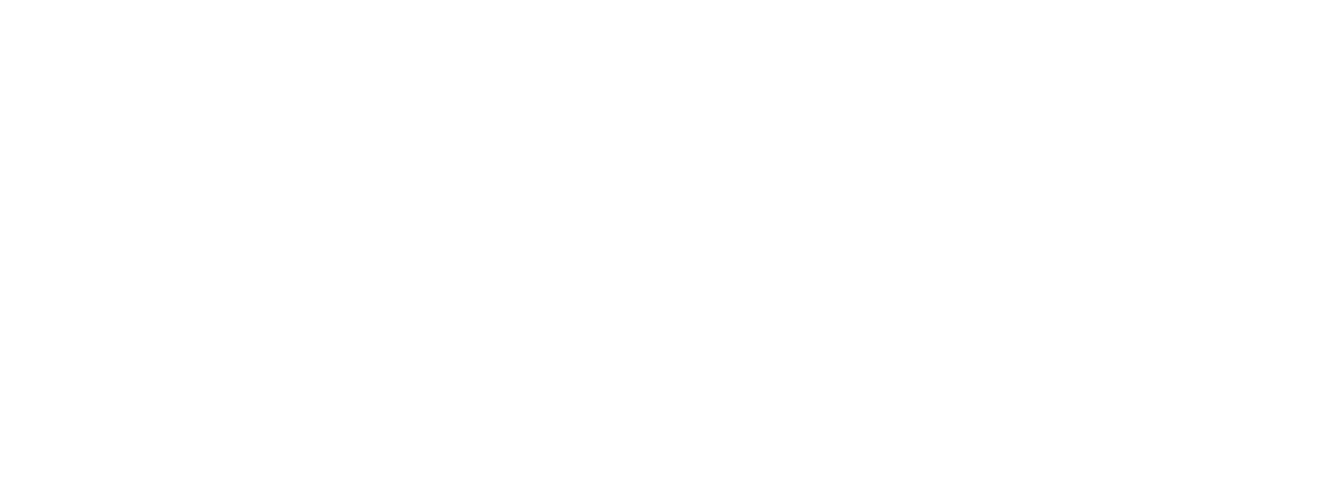
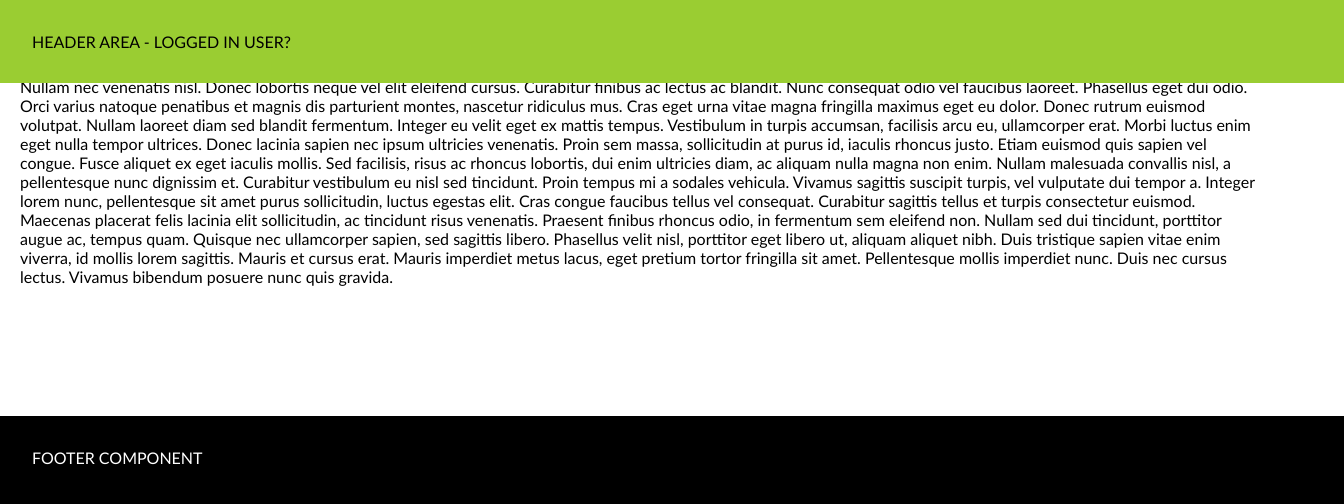
Before and after one commit to tomgron/clm, a React (Create React App) app in the folder webapp/: page / in a window 1280 px wide. Shown: the top 504 px of the page, 1344 px wide, since content can reach past the window. Built offline with nearby package versions, Linux system fonts and the light colour scheme; the HTML template or start-up script is replaced by a standard one.

Commit message:
Added some pages and router

```diff
--- a/webapp/package.json
+++ b/webapp/package.json
@@ -7,8 +7,13 @@
     "@types/node": "10.12.7",
     "@types/react": "16.7.6",
     "@types/react-dom": "16.0.9",
+    "@types/react-router-dom": "^4.3.1",
+    "mobx": "^5.6.0",
+    "mobx-react": "^5.3.6",
+    "node-sass": "^4.10.0",
     "react": "^16.6.3",
     "react-dom": "^16.6.3",
+    "react-router-dom": "^4.3.1",
     "react-scripts": "2.1.1",
     "typescript": "3.1.6"
   },
--- a/webapp/src/App.tsx
+++ b/webapp/src/App.tsx
@@ -1,10 +1,28 @@
-import React, { Component } from 'react';
+import React, { Component, Children } from 'react';
+import { BrowserRouter as Router, Route, Link } from "react-router-dom";
+import {Provider} from 'mobx-react'
+import {allStores} from './store'
+import Main from './pages/Main'
+import Header from './components/Header'
+import Login from './pages/Login'
+import Footer from './components/Footer'
+import './styles/app.scss'
 
 export default class App extends Component {
   render() {
     return (
-      <div>
-      </div>
+      <Provider allStores={allStores}>
+        <Router>
+          <div>
+            <Header/>
+            <div className="content">
+              <Route path="/" exact component={Main}/>
+              <Route path="/login" exact component={Login}/>
+            </div>
+            <Footer/>
+          </div>
+        </Router>
+      </Provider>
     );
   }
 }
--- /dev/null
+++ b/webapp/src/components/Footer.scss
@@ -0,0 +1,9 @@
+.footer-container {
+    bottom:0;
+    position:absolute;
+    height:20em;
+    background-color: black;
+    width:100%;
+    color:white;
+    padding:2em;
+}
--- /dev/null
+++ b/webapp/src/components/Footer.tsx
@@ -0,0 +1,12 @@
+import React, { Component } from 'react'
+import './Footer.scss'
+
+export default class Footer extends Component<any,any> {
+  render() {
+    return (
+      <div className='footer-container'>
+        FOOTER COMPONENT
+      </div>
+    )
+  }
+}
--- /dev/null
+++ b/webapp/src/components/Header.scss
@@ -0,0 +1,8 @@
+.header-container {
+    top:0;
+    position:absolute;
+    background-color: yellowgreen;
+    width:100%;
+    color:black;
+    padding:2em;
+}
--- /dev/null
+++ b/webapp/src/components/Header.tsx
@@ -0,0 +1,17 @@
+import React, { Component } from 'react'
+import {IAllStores} from '../store'
+import {IUser, User, IUserStore} from '../store/userStore'
+import { inject, observer } from 'mobx-react';
+import './Header.scss'
+
+@inject('allStores')
+@observer
+export default class Header extends Component<any,any> {
+  render() {
+    return (
+      <div className="header-container">
+        HEADER AREA - LOGGED IN USER?
+      </div>
+    )
+  }
+}
--- /dev/null
+++ b/webapp/src/pages/Login.tsx
@@ -0,0 +1,16 @@
+import React, { Component } from 'react'
+import {IAllStores} from '../store'
+import {IUser, User, IUserStore} from '../store/userStore'
+import { inject, observer } from 'mobx-react';
+
+@inject('allStores')
+@observer
+export default class Login extends Component {
+  render() {
+    return (
+      <div>
+        LOGIN PAGE
+      </div>
+    )
+  }
+}
--- /dev/null
+++ b/webapp/src/pages/Main.tsx
@@ -0,0 +1,24 @@
+import React, { Component } from 'react'
+import {IAllStores} from '../store'
+import {IUser, User, IUserStore} from '../store/userStore'
+import { inject, observer } from 'mobx-react';
+
+@inject('allStores')
+@observer
+export default class Main extends Component<any,any> {
+  render() {
+    return (
+      <div>
+        Lorem ipsum dolor sit amet, consectetur adipiscing elit. Maecenas tincidunt risus sit amet tellus tristique dignissim. Aliquam eu nisl vel leo rutrum pretium. Quisque vel sapien porta mi euismod interdum. Ut sed scelerisque justo. Morbi sem libero, bibendum vel aliquam a, porta vitae ex. Donec sit amet orci eu nulla convallis molestie eu in nibh. Donec hendrerit venenatis cursus.
+
+Vivamus congue sodales dolor eu facilisis. Vivamus risus elit, egestas eget dignissim et, dictum a nulla. Integer at pretium enim. Etiam vel aliquam nisi. Nullam nec venenatis nisl. Donec lobortis neque vel elit eleifend cursus. Curabitur finibus ac lectus ac blandit. Nunc consequat odio vel faucibus laoreet.
+
+Phasellus eget dui odio. Orci varius natoque penatibus et magnis dis parturient montes, nascetur ridiculus mus. Cras eget urna vitae magna fringilla maximus eget eu dolor. Donec rutrum euismod volutpat. Nullam laoreet diam sed blandit fermentum. Integer eu velit eget ex mattis tempus. Vestibulum in turpis accumsan, facilisis arcu eu, ullamcorper erat.
+
+Morbi luctus enim eget nulla tempor ultrices. Donec lacinia sapien nec ipsum ultricies venenatis. Proin sem massa, sollicitudin at purus id, iaculis rhoncus justo. Etiam euismod quis sapien vel congue. Fusce aliquet ex eget iaculis mollis. Sed facilisis, risus ac rhoncus lobortis, dui enim ultricies diam, ac aliquam nulla magna non enim. Nullam malesuada convallis nisl, a pellentesque nunc dignissim et. Curabitur vestibulum eu nisl sed tincidunt. Proin tempus mi a sodales vehicula. Vivamus sagittis suscipit turpis, vel vulputate dui tempor a. Integer lorem nunc, pellentesque sit amet purus sollicitudin, luctus egestas elit.
+
+Cras congue faucibus tellus vel consequat. Curabitur sagittis tellus et turpis consectetur euismod. Maecenas placerat felis lacinia elit sollicitudin, ac tincidunt risus venenatis. Praesent finibus rhoncus odio, in fermentum sem eleifend non. Nullam sed dui tincidunt, porttitor augue ac, tempus quam. Quisque nec ullamcorper sapien, sed sagittis libero. Phasellus velit nisl, porttitor eget libero ut, aliquam aliquet nibh. Duis tristique sapien vitae enim viverra, id mollis lorem sagittis. Mauris et cursus erat. Mauris imperdiet metus lacus, eget pretium tortor fringilla sit amet. Pellentesque mollis imperdiet nunc. Duis nec cursus lectus. Vivamus bibendum posuere nunc quis gravida.
+      </div>
+    )
+  }
+}
--- /dev/null
+++ b/webapp/src/store/index.ts
@@ -0,0 +1,15 @@
+import {observable, action} from 'mobx'
+import {IUser, UserStore, User} from './userStore'
+/* Interfaces */
+
+export interface IAllStores {
+    userStore:UserStore
+}
+
+/* Classes */
+export class AllStores implements IAllStores {
+    public userStore:UserStore = new UserStore();
+}
+
+/* Ready made instance export */
+export const allStores = new AllStores()
--- /dev/null
+++ b/webapp/src/store/userStore.ts
@@ -0,0 +1,27 @@
+import {observable, action} from 'mobx'
+
+export interface IUserStore {
+    users:IUser[]
+    addUser(user:IUser):void
+
+}
+
+export interface IUser {
+    userName:string,
+    password:string,
+    token:string
+}
+export class UserStore implements IUserStore {
+    @observable public users:User[] = []
+
+    @action addUser(user:IUser) {
+        console.log("adding user");
+        this.users.push(user)
+    }
+}
+
+export class User implements IUser {
+    userName:string = ""
+    password:string = ""
+    token:string = ""
+}
--- /dev/null
+++ b/webapp/src/styles/app.scss
@@ -0,0 +1,10 @@
+body {
+    font-family: 'Gill Sans', 'Gill Sans MT', Calibri, 'Trebuchet MS', sans-serif;
+    margin:0;
+    padding:0;
+}
+
+.content {
+    padding:10px;
+    margin:10px;
+}
```
Also changed, not shown: 1 other file (tests, documents, lock files or other folders).
